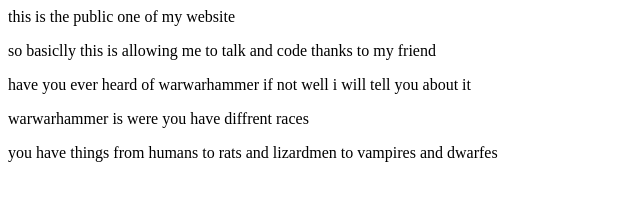
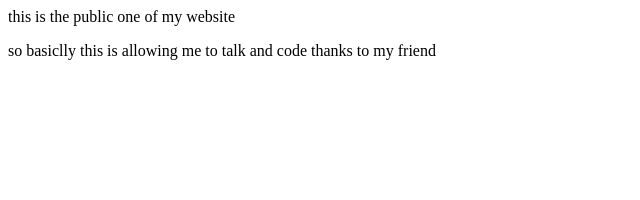
Before and after one commit to kroq-gar/xhotl, a plain HTML site: page hi.html in a window 1280 px wide. Shown: the whole page, without its empty margins (0-640 px from the left). Drawn offline with Linux system fonts and the light colour scheme.

Commit message:
Update hi.html

```diff
--- a/hi.html
+++ b/hi.html
@@ -4,6 +4,3 @@
     <p>so basiclly this is allowing me to talk and code thanks to my friend</p>
   </body>
 </html>
-<p>have you ever heard of warwarhammer if not well i will tell you about it</p>
-<p>warwarhammer is were you have diffrent races</p>
-<p>you have things from humans to rats and lizardmen to vampires and dwarfes</p>
```
